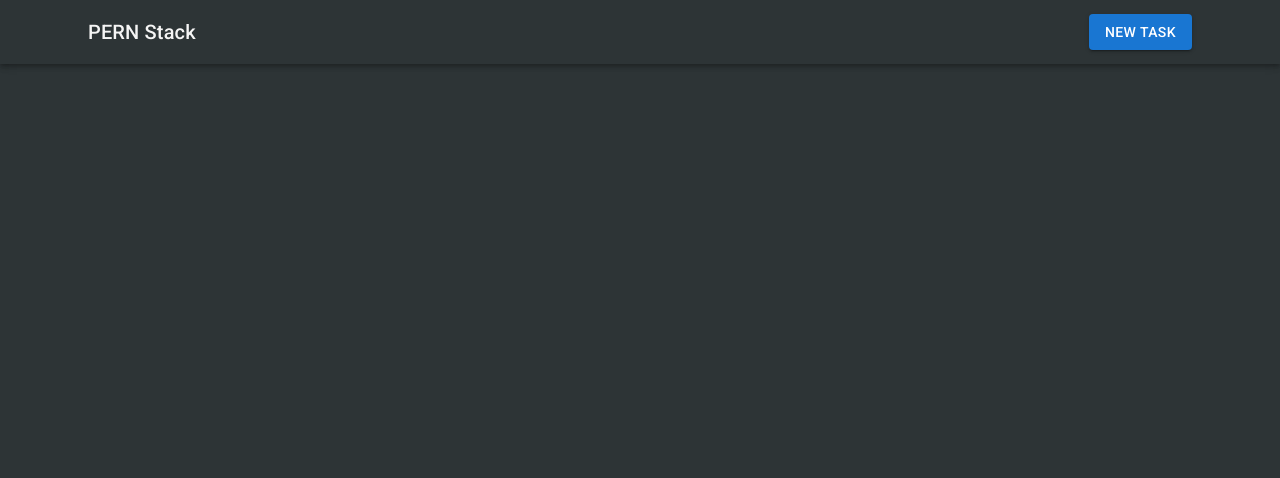
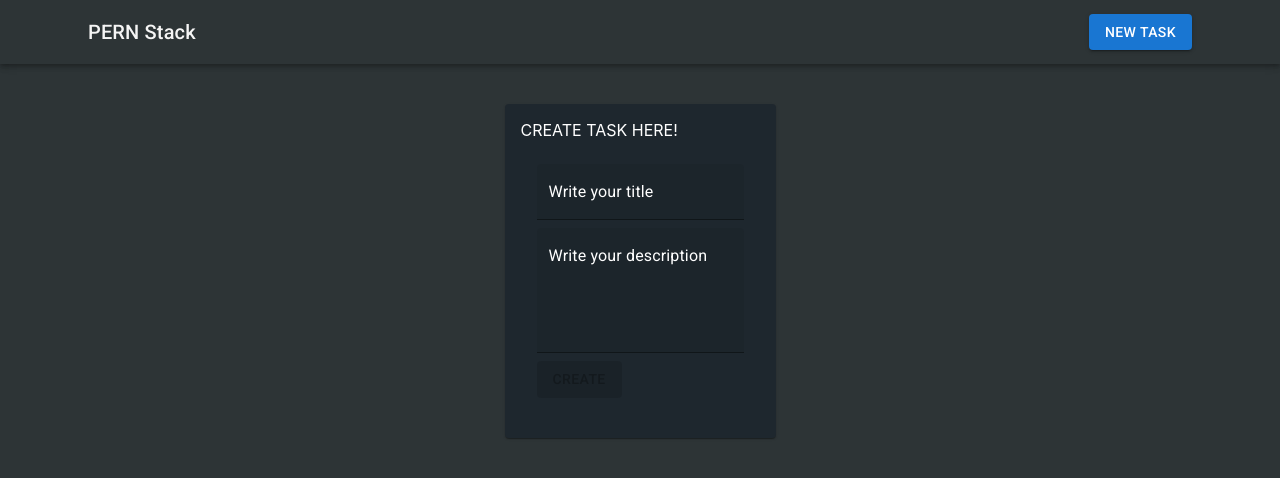
Before and after one commit to Davidcastel26/APP_TASK_MANAGER_PERN, a React (Create React App) app in the folder client/: page /tasks/1/edit in a window 1280 px wide. Before the commit this address had no page. Shown: the top 478 px of the page. Built offline with nearby package versions, Linux system fonts and the light colour scheme.

Commit message:
woking in eddit feature

```diff
--- a/client/src/App.js
+++ b/client/src/App.js
@@ -21,6 +21,7 @@ const App = () => {
           <Routes>
             <Route path='/' element={<TaskList/>} />
             <Route path='/tasks/new' element={<TaskForm/>} />
+            <Route path='/tasks/:id/edit' element={<TaskForm/>}/>
             {/* edit route */}
           </Routes>
         </Container>
--- a/client/src/components/TaskForm.js
+++ b/client/src/components/TaskForm.js
@@ -1,5 +1,5 @@
 //react
-import {useState} from 'react';
+import {useState, useEffect} from 'react';
 import { useNavigate } from 'react-router-dom';
 //ui
 import { Button,
--- a/client/src/components/TaskList.js
+++ b/client/src/components/TaskList.js
@@ -5,12 +5,14 @@ import { Button,
          Card,
          CardContent,
          Typography } from '@mui/material'
+import { useNavigate } from "react-router-dom"
 
 
 const TaskList = () => {
-
+  //USE STATE
   const [tasks, setTasks] = useState([])
-
+  //USE NAVIGATE
+  const navigate = useNavigate()
   //FUNCTIONS
   const loadTasks = async() =>{
     const response = await fetch(`http://localhost:4000/tasks`);
@@ -62,7 +64,7 @@ const TaskList = () => {
                   <Button
                     variant="contained"
                     color="inherit"
-                    onClick={()=> console.log('editing')}
+                    onClick={()=> navigate(`/tasks/${task.id}/edit`)}
                   >
                     EDIT
                   </Button>
```
